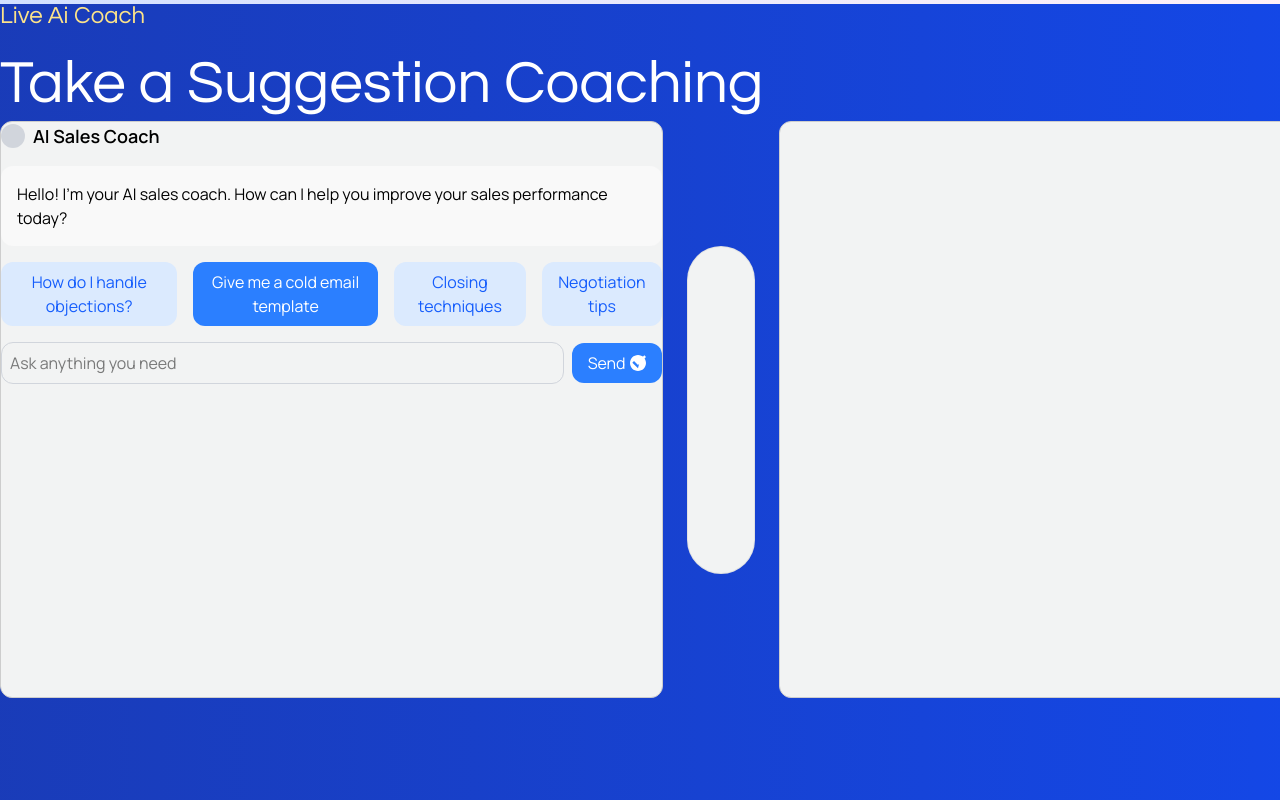
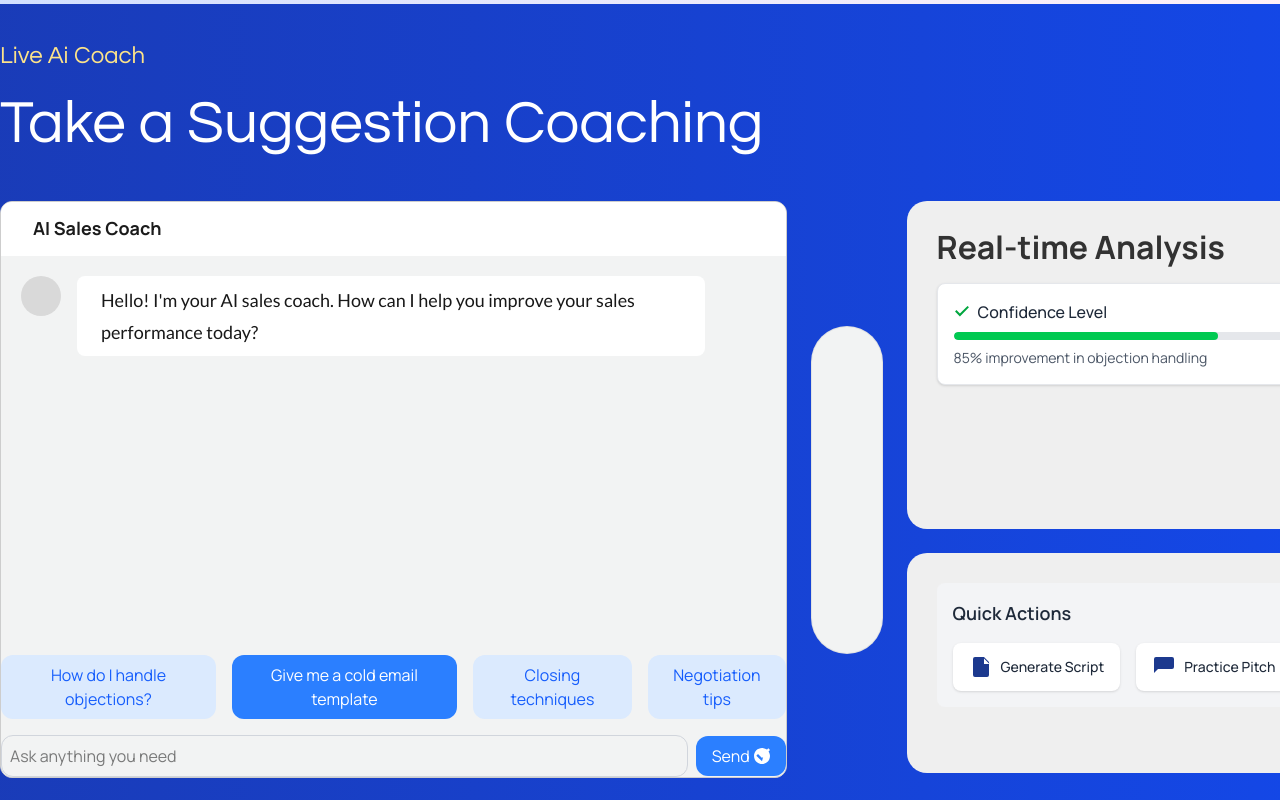
Before and after one commit to mehedi8430/ai-coach-landing, a React (Vite) app: page / in a window 1280 px wide. Shown: the part 1020-1820 px from the top of the page. Built offline with nearby package versions, Linux system fonts and the light colour scheme.

Commit message:
working on ai chat form

```diff
--- a/src/App.css
+++ b/src/App.css
@@ -2,3 +2,4 @@
 @import url("https://fonts.googleapis.com/css2?family=Plus+Jakarta+Sans:ital,wght@0,200..800;1,200..800&display=swap");
 @import url("https://fonts.googleapis.com/css2?family=Poppins:ital,wght@0,100;0,200;0,300;0,400;0,500;0,600;0,700;0,800;0,900;1,100;1,200;1,300;1,400;1,500;1,600;1,700;1,800;1,900&display=swap");
 @import url("https://fonts.googleapis.com/css2?family=Questrial&display=swap");
+@import url("https://fonts.googleapis.com/css2?family=Lato:ital,wght@0,100;0,300;0,400;0,700;0,900;1,100;1,300;1,400;1,700;1,900&display=swap");
--- a/src/components/AiCoachSection.jsx
+++ b/src/components/AiCoachSection.jsx
@@ -1,7 +1,7 @@
 
 export const AiCoachSection = () => {
     return (
-        <div className="w-[1441.62px] mx-auto h-[994px]">
+        <div className="w-[1441.62px] mx-auto h-[820px] space-y-10 py-10">
             <div className="h-[117px] space-y-[20px]">
                 <p className="font-normal text-[24px] leading-[100%] tracking-[-1%] text-[#FCE38A] font-questrial">
                     Live Ai Coach
@@ -12,21 +12,24 @@ export const AiCoachSection = () => {
             </div>
 
             <div className="w-full h-[577px] rounded-[8px] flex items-center gap-6 ">
-                {/* <div className="w-[787px] h-[577px] border-[1px] border-[#CDCDCD] rounded-[12px] bg-[#F2F3F3]">
-
-                </div> */}
-                <div className="w-[787px] h-[577px] border-[1px] border-[#CDCDCD] rounded-[12px] bg-[#F2F3F3]">
-                    <div className="flex items-center mb-4">
-                        <div className="w-6 h-6 bg-gray-300 rounded-full mr-2"></div>
-                        <span className="text-lg font-semibold">AI Sales Coach</span>
+                {/* Chat form */}
+                <div className="w-[787px] h-full border-[1px] border-[#CDCDCD] rounded-[12px] bg-[#F2F3F3] overflow-hidden flex flex-col">
+                    <div className="bg-[#FFFFFF]">
+                        <p className="pl-[32px] py-[16px] font-bold text-[18px] leading-[120%] tracking-[0%] text-[#1B1B1B]">
+                            AI Sales Coach
+                        </p>
                     </div>
 
-                    <div className="mb-4">
-                        <div className="bg-[#F9F9F9] p-4 rounded-[12px]">
-                            <p>Hello! I'm your AI sales coach. How can I help you improve your sales performance today?</p>
+                    <div className="p-[20px] flex gap-4 items-start">
+                        <div className="w-10 h-10 rounded-[41px] bg-[#D9D9D9]"></div>
+                        <div className="w-[628px] bg-[#FFFFFF] rounded-lg py-2 px-6 ">
+                            <p className="font-normal font-lato text-[#181818] text-[18px] leading-[32px] tracking-[0%] ">
+                                Hello! I'm your AI sales coach. How can I help you improve your sales performance today?
+                            </p>
                         </div>
                     </div>
 
+                    <div className="mt-auto">
                         <div className="flex space-x-4 mb-4">
                             <button className="bg-blue-100 text-blue-600 px-4 py-2 rounded-[12px]">How do I handle objections?</button>
                             <button className="bg-blue-500 text-white px-4 py-2 rounded-[12px]">Give me a cold email template</button>
@@ -48,13 +51,68 @@ export const AiCoachSection = () => {
                             </button>
                         </div>
                     </div>
+                </div>
 
+                {/* Action section */}
                 <div className="w-[72px] h-[328px] border-[1px] border-[#4E4E4E1A] rounded-[57px] bg-[#F2F3F3] flex flex-col gap-[40px] p-[24px] backdrop-blur-xl">
 
                 </div>
 
-                <div className="w-[787px] h-[577px] border-[1px] border-[#CDCDCD] rounded-[12px] bg-[#F2F3F3]">
+                {/* Analysis section */}
+                <div className="w-[535px] h-full space-y-[24px]">
+                    <div className="w-full h-[328px] rounded-[20px] p-[30px] space-y-[20px] bg-[#EFEFEF] ">
+                        <h3 className="font-bold text-[32px] text-[#323232] leading-[100%] tracking-[0%] ">
+                            Real-time Analysis
+                        </h3>
 
+                        <div className="w-[475px] p-4 rounded-lg shadow-sm border border-gray-200 bg-white">
+                            <div className="flex items-center justify-between mb-2">
+                                <div className="flex items-center gap-2">
+                                    <div className="w-4 h-4 text-green-600">
+                                        <svg xmlns="http://www.w3.org/2000/svg" fill="currentColor" viewBox="0 0 24 24">
+                                            <path d="M20.285 2.857l-11.428 11.428-5.142-5.143-2.143 2.143 7.285 7.285 13.571-13.571z" />
+                                        </svg>
+                                    </div>
+                                    <p className="font-medium text-gray-800">Confidence Level</p>
+                                </div>
+                                <p className="text-sm text-gray-600">60%</p>
+                            </div>
+
+                            <div className="w-full h-2 bg-gray-200 rounded-full overflow-hidden mb-2">
+                                <div className="h-full bg-green-500 rounded-full" style={{ width: '60%' }}></div>
+                            </div>
+
+                            <p className="text-sm text-gray-600">85% improvement in objection handling</p>
+                        </div>
+                    </div>
+
+                    <div className="w-full h-[220px] rounded-[20px] p-[30px] space-y-[20px] bg-[#EFEFEF] ">
+                        <div className="bg-gray-100 p-4 rounded-lg w-fit">
+                            <h2 className="text-lg font-semibold text-gray-800 mb-4">Quick Actions</h2>
+
+                            <div className="flex gap-4">
+                                {/* Generate Script */}
+                                <div className="flex items-center gap-2 bg-white px-4 py-3 rounded-lg shadow-sm cursor-pointer hover:shadow-md transition">
+                                    <div className="text-blue-900">
+                                        <svg xmlns="http://www.w3.org/2000/svg" className="w-6 h-6" fill="currentColor" viewBox="0 0 24 24">
+                                            <path d="M6 2h9l5 5v13a2 2 0 01-2 2H6a2 2 0 01-2-2V4a2 2 0 012-2zm9 7h5.5L15 3.5V9zM8 13h8v2H8v-2zm0 4h5v2H8v-2z" />
+                                        </svg>
+                                    </div>
+                                    <span className="text-sm text-gray-800 font-medium">Generate Script</span>
+                                </div>
+
+                                {/* Practice Pitch */}
+                                <div className="flex items-center gap-2 bg-white px-4 py-3 rounded-lg shadow-sm cursor-pointer hover:shadow-md transition">
+                                    <div className="text-blue-900">
+                                        <svg xmlns="http://www.w3.org/2000/svg" className="w-6 h-6" fill="currentColor" viewBox="0 0 24 24">
+                                            <path d="M20 2H4a2 2 0 00-2 2v14l4-4h14a2 2 0 002-2V4a2 2 0 00-2-2z" />
+                                        </svg>
+                                    </div>
+                                    <span className="text-sm text-gray-800 font-medium">Practice Pitch</span>
+                                </div>
+                            </div>
+                        </div>
+                    </div>
                 </div>
             </div>
         </div>
--- a/src/index.css
+++ b/src/index.css
@@ -5,4 +5,5 @@
   --font-plus_jakarta_sans: "Plus Jakarta Sans", sans-serif;
   --font-poppins: "Poppins", sans-serif;
   --font-questrial: "Questrial", sans-serif;
+  --font-lato: "Lato", sans-serif;
 }
```
Lines whose indentation alone changed are shown as unchanged.
